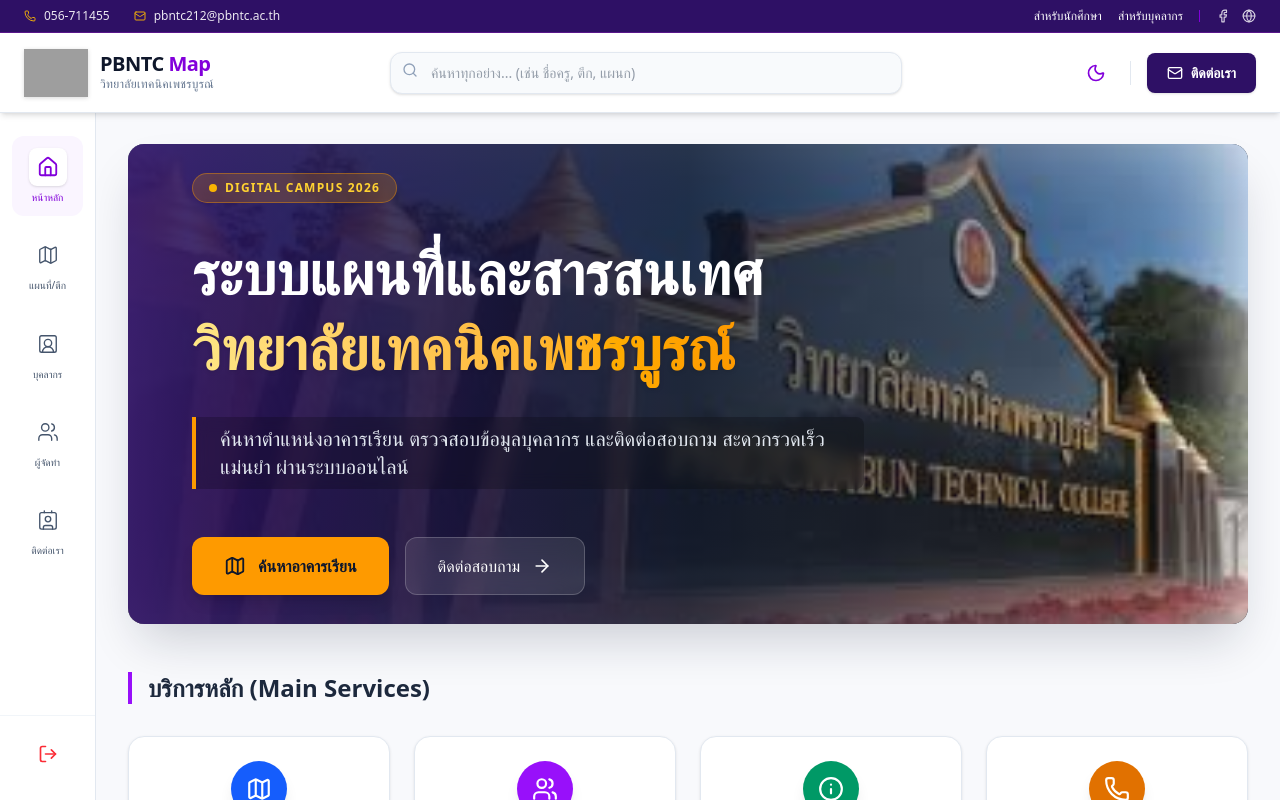
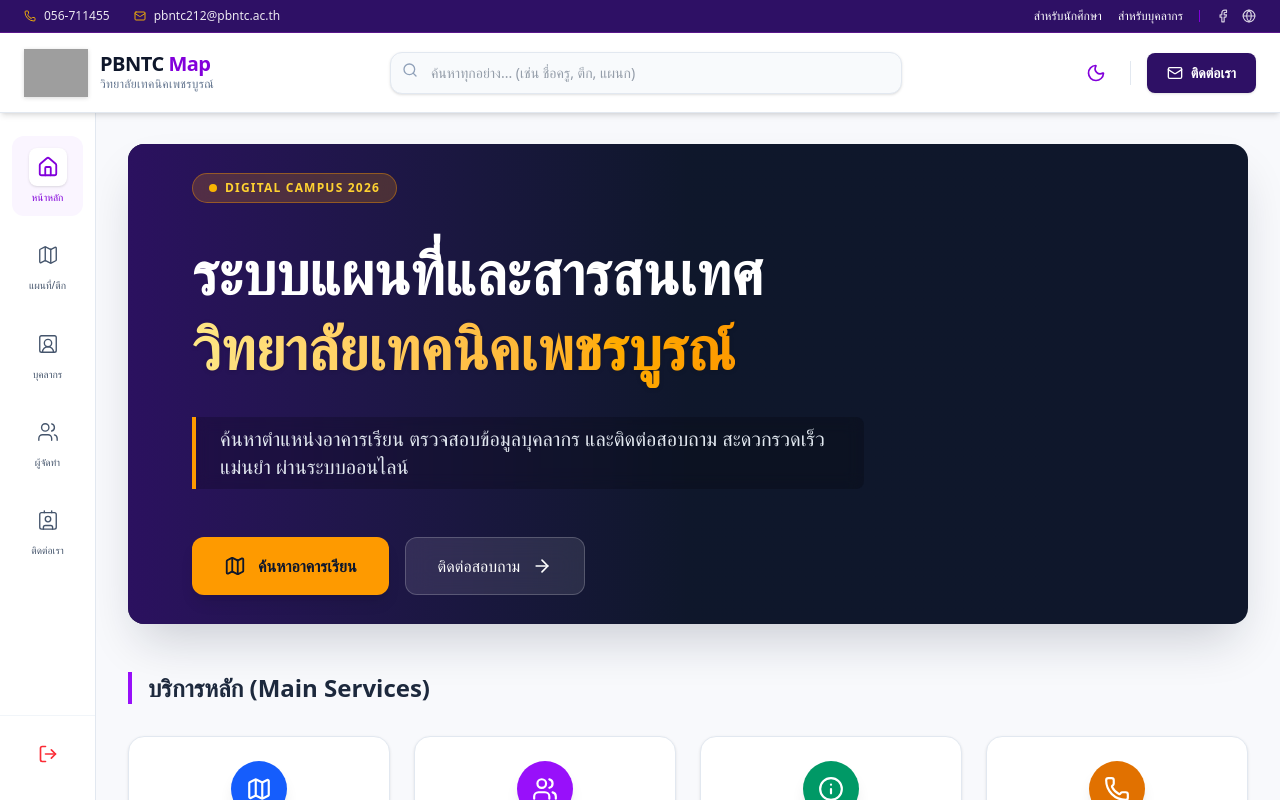
Before and after one commit to zxrty721/pbntc-frontend, a Next.js app: page / in a window 1280 px wide. Shown: the top 800 px of the page. Built offline with nearby package versions, Linux system fonts and the light colour scheme; grey boxes are pictures that could not be loaded.

Commit message:
fix: use inline style for background image to avoid build error

```diff
--- a/app/page.tsx
+++ b/app/page.tsx
@@ -14,9 +14,7 @@ export default function Home() {
       <section className="px-4 md:px-8">
         <div className="relative rounded-2xl overflow-hidden bg-slate-900 text-white shadow-2xl shadow-slate-900/20 min-h-120 flex items-center anim-enter group">
 
-          {/* ✅ Background Image: ใช้ไฟล์ pai.jpeg */}
-          {/* ⚠️ อย่าลืม: นำไฟล์รูปไปวางในโฟลเดอร์ public และตั้งชื่อว่า pai.jpeg */}
-          <div className="absolute inset-0 bg-cover bg-center transition-transform duration-[3s] group-hover:scale-105" style={{ backgroundImage: "url('/pai.jpeg')" }}></div>
+          <div className="absolute inset-0 bg-cover bg-center transition-transform duration-[3s] group-hover:scale-105"></div>
 
           {/* Overlay Gradient (ปรับให้เข้มขึ้นเพื่อให้ตัวหนังสืออ่านง่าย) */}
           <div className="absolute inset-0 bg-linear-to-r from-[#2e1065]/90 via-slate-900/80 to-transparent"></div>
```
Also changed, not shown: 2 other files (tests, documents, lock files or other folders).
